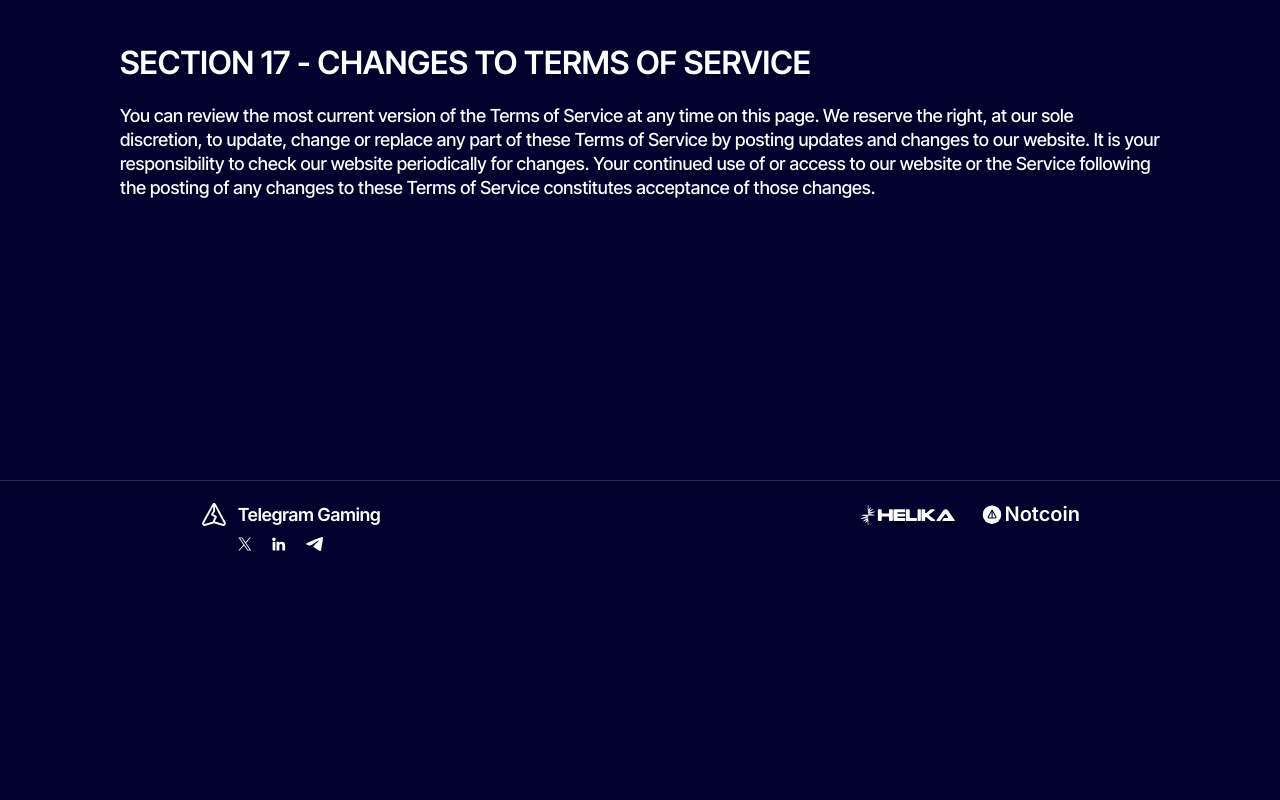
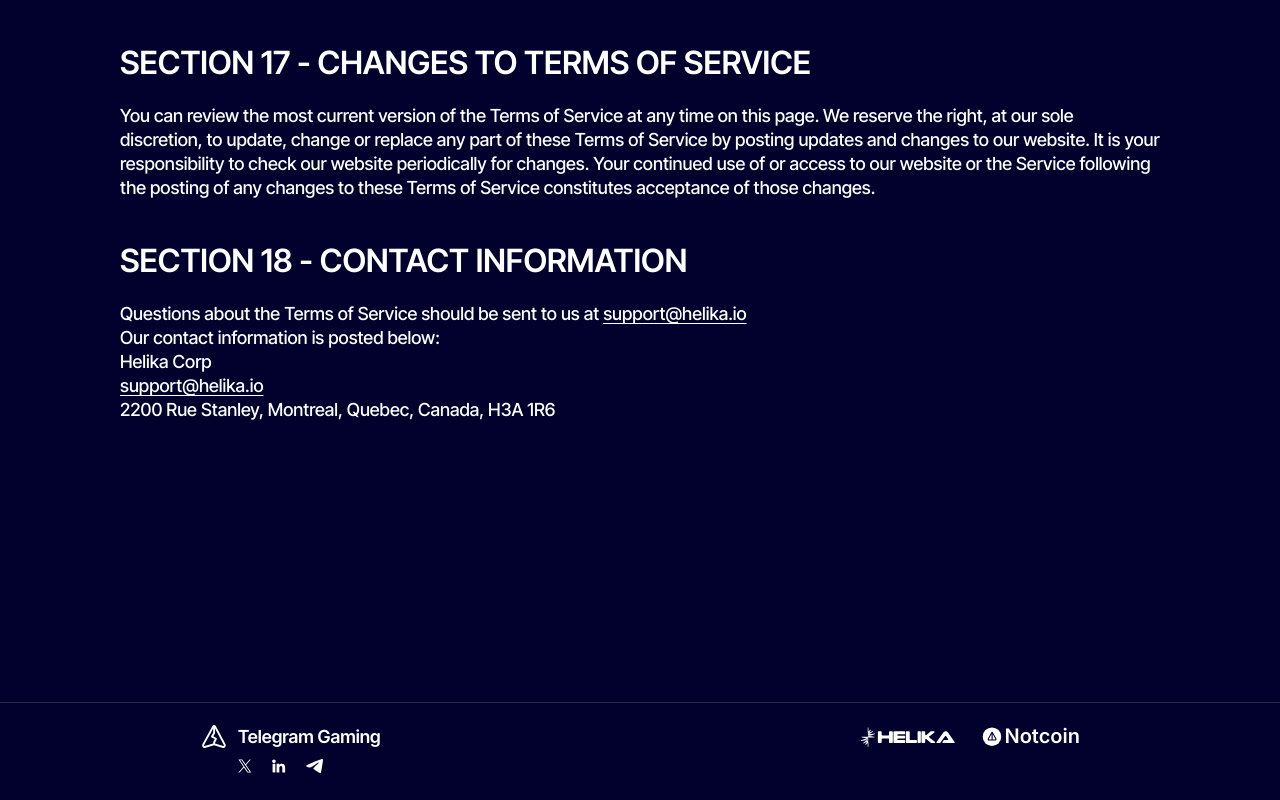
Before and after one commit to Popov-Dmitry/telegram-games-accelerator-v3, a Next.js app: page /terms-of-service in a window 1280 px wide. Shown: the part 4470-5270 px from the top of the page. Before the commit the page ends 5048 px from the top, so only its background shows below. Built offline with nearby package versions, Linux system fonts and the light colour scheme.

Commit message:
Updated terms of services page

```diff
--- a/app/terms-of-service/page.jsx
+++ b/app/terms-of-service/page.jsx
@@ -16,6 +16,18 @@ const TermsOfService = () => {
             <div className={styles.text}>{content}</div>
           </div>
         ))}
+        <div className={styles.item}>
+          <div className={styles.title}>SECTION 18 - CONTACT INFORMATION</div>
+          <div className={styles.text}>
+            <div>
+              Questions about the Terms of Service should be sent to us at <a href="mailto:support@helika.io" className={styles.underline}>support@helika.io</a>
+            </div>
+            <div>Our contact information is posted below:</div>
+            <div>Helika Corp</div>
+            <a href="mailto:support@helika.io" className={styles.underline}>support@helika.io</a>
+            <div>2200 Rue Stanley, Montreal, Quebec, Canada, H3A 1R6</div>
+          </div>
+        </div>
       </div>
     </div>
   );
--- a/app/terms-of-service/terms-of-service.module.css
+++ b/app/terms-of-service/terms-of-service.module.css
@@ -31,6 +31,10 @@
     text-align: center;
 }
 
+.underline {
+    text-decoration: underline;
+}
+
 .list {
     margin-top: 40px;
     display: flex;
```
